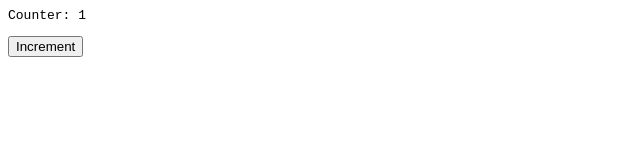
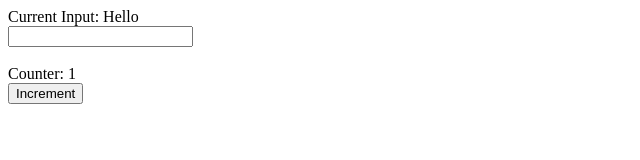
Before and after one commit to berakoc/bean, a plain HTML site: page index.html in a window 1280 px wide. Both pictures are taken after a click on the button "Increment". Shown: the whole page, without its empty margins (0-640 px from the left). Drawn offline with Linux system fonts and the light colour scheme.

Commit message:
[New]: Added support for inputs and multiple state beans

```diff
--- a/index.html
+++ b/index.html
@@ -1,6 +1,11 @@
 <script type="text/javascript" src="script.js" defer></script>
 <script type="text/javascript" src="state.js" defer></script>
+<div state="text" init="'Hello'" bean>
+	<div text>Current Input: $state</div>
+	<input action-text="['updateText', 'keyup']" />
+</div>
+<br/>
 <div state="counter" init="0" bean>
-	<pre counter>Counter: $state</pre>
+	<div counter>Counter: $state</div>
 	<button action-counter="['increment', 'click']">Increment</button>
 </div>
--- a/script.js
+++ b/script.js
@@ -1,5 +1,11 @@
+const selectCounter = (state) => state.counter;
+
 listeners = {
-  increment([counter, setCounter]) {
-    setCounter(counter + 1);
+  updateText(getValue, _, setState) {
+    setState('text', getValue());
+  },
+  increment(getState, setState) {
+    console.log(getState())
+    setState('counter', selectCounter(getState()) + 1);
   }
 }
--- a/state.js
+++ b/state.js
@@ -1,125 +1,103 @@
 (() => {
   const $ = (query, context = document) => context.querySelectorAll(query);
+  const is = Object.is;
+  const type = v => typeof(v);
 
-  const Bean = (() => {
-    let hooks = [];
-    let idx = 0;
-    const inject = (initialValue) => {
-      let state = hooks[idx] || initialValue;
-      const _idx = idx;
-      const setState = (newVal) => {
-        hooks[_idx] = newVal;
-      };
-      idx++;
-      return [state, setState];
-    };
-    const render = (Component) => {
-      debugger;
-      idx = 0;
-      const C = Component();
-      C.render();
-      return C;
-    };
-    const onMount = (cb, depArray) => {
-      const oldDeps = hooks[idx];
-      let hasChanged = true;
-      if (oldDeps) {
-        hasChanged = depArray.some((dep, i) => !Object.is(dep, oldDeps[i]));
+  const getStateHandlers = () => $('[bean]');
+
+  const getGlobalListener = (listenerName) => listeners[listenerName];
+
+  const StateHandler = (() => {
+    let state = {};
+    return {
+      getState: () => state,
+      setState: (key, value) => {
+        if(is(state[key], value)) return;
+        state = ({
+          ...state,
+          [key]: value
+        });
       }
-      if (hasChanged) cb();
-      hooks[idx] = depArray;
-      idx++;
-    };
-    return {
-      inject,
-      render,
-      onMount,
-    };
+    }
   })();
 
-  const getBeans = () => $('[bean]');
-  const states = {};
+  const StateHandlerTuple = [StateHandler.getState, StateHandler.setState];
 
-  const identity = (v) => v;
-  const pluck = key => o => o[key];
-  const pipe =
-  (...fs) =>
-  (...args) =>
-      fs.reduce(
-          (F, f) => () => [f(...[].concat(F()))],
-          () => args
-      )()[0];
+  const stringToObject = (value, options = { isArray: false, isString: false }) =>
+    options.isString
+      ? value.replace(/'/g, '')
+      : JSON.parse(options.isArray
+        ? value.replace(/'/g, '"')
+        : value
+  );
 
-  (generateId = function* () {
-    for (let i = 1; ; ++i) yield i;
-  })();
+  const createStateContainers = (stringTokens, stateId, value) => {
+    const HTMLFragments = [];
+    stringTokens.forEach((stringToken, idx) => {
+      HTMLFragments.push(stringToken);
+      if (idx !== stringTokens.length - 1) {
+        const stateContainer = document.createElement('span');
+        stateContainer.innerText = value;
+        stateContainer.setAttribute(stateId, '');
+        HTMLFragments.push(stateContainer);
+      }
+    });
+    return HTMLFragments;
+  }
 
-  const getId = (idGenerator) => idGenerator.next().value;
-
-  const fromAttribute =
-    (value, options={ isArray: false }) => JSON.parse(
-      options.isArray
-      ? value.replace(/'/g, "\"")
-      : value
+  const initialRender = (bean, stateId) => {
+    const rawInitialValue = bean.getAttribute('init');
+    const value = stringToObject(rawInitialValue, {
+      isString: Boolean(~rawInitialValue.indexOf('\''))
+    });
+    StateHandler.setState(stateId, value);
+    $(`[${stateId}]`, bean).forEach(
+      (node) => {
+        node.hasAttribute(stateId) && node.removeAttribute(stateId);
+        const stringTokens = node.innerHTML.split(`$state`);
+        const HTMLFragments = createStateContainers(stringTokens, stateId, value);
+        const enhancedHTML = HTMLFragments.map(HTMLFragment => is(type(HTMLFragment), 'string') ? document.createTextNode(HTMLFragment) : HTMLFragment);
+        node.innerHTML = null;
+        node.append(...enhancedHTML);
+      }
     );
-
-  const injectState = (bean, stateId) => {
-    const initialValue = fromAttribute(bean.getAttribute('init'));
-    const Component = () => {
-      [state, setState] = Bean.inject(initialValue);
-      return {
-        render: () => null,
-        access: (handler) => handler([state, setState]),
-      };
-    };
-    const instance = Bean.render(Component);
-    instance.access(([counter, setCounter]) => setCounter(1));
-    Bean.render(Component);
-    $(`[${stateId}]`, bean)
-      .forEach(
-        (node) =>
-          (node.innerText = node.innerText.replace(/\$[a-z-]+/g, () =>
-            instance.access(
-              pipe(([value]) => (states[stateId] = value), identity),
-            )
-          ))
-      );
-    return [instance, Component];
   };
 
-  const injectActions = (bean, stateId, instance, render) => {
+  const render = (bean, stateId) => {
+    const value = StateHandler.getState()[stateId];
+    $(`[${stateId}]`, bean).forEach(
+      (node) => node.innerText = value
+    );
+  };
+
+  const injectActions = (bean, stateId) => {
     const actionAttributeName = `action-${stateId}`;
     const actionElements = $(`[${actionAttributeName}]`, bean);
     actionElements.forEach(actionElement => {
-      const [listenerName, type]
-        = fromAttribute(actionElement.getAttribute(actionAttributeName), {
-          isArray: true
-        });
-
-      actionElement.addEventListener(
-        type,
-        instance
-          .access((stateTuple) => () => {
-            listeners[listenerName](stateTuple);
-            render();
-          })
-      );
+      const [listenerName, type] = stringToObject(actionElement.getAttribute(actionAttributeName), {
+        isArray: true
+      });
+      actionElement.addEventListener(type, () => {
+        let _actionElement = actionElement;
+        actionElement instanceof HTMLInputElement
+          ? getGlobalListener(listenerName)(() => _actionElement['value'], ...StateHandlerTuple)
+          : getGlobalListener(listenerName)(...StateHandlerTuple);
+        render(bean, stateId);
+      });
     });
   };
 
   const injectFragments = (beans) => {
     beans.forEach((bean) => {
       const stateId = bean.getAttribute('state');
-      const [instance, Component] = injectState(bean, stateId);
-      const render = () => Bean.render(Component);
-      injectActions(bean, stateId, instance, render);
+      initialRender(bean, stateId);
+      injectActions(bean, stateId);
     });
   };
 
   const init = () => {
-    const beans = getBeans();
+    const beans = getStateHandlers();
     injectFragments(beans);
-    console.log(states);
   };
 
   init();
```
Also changed, not shown: README.md.
